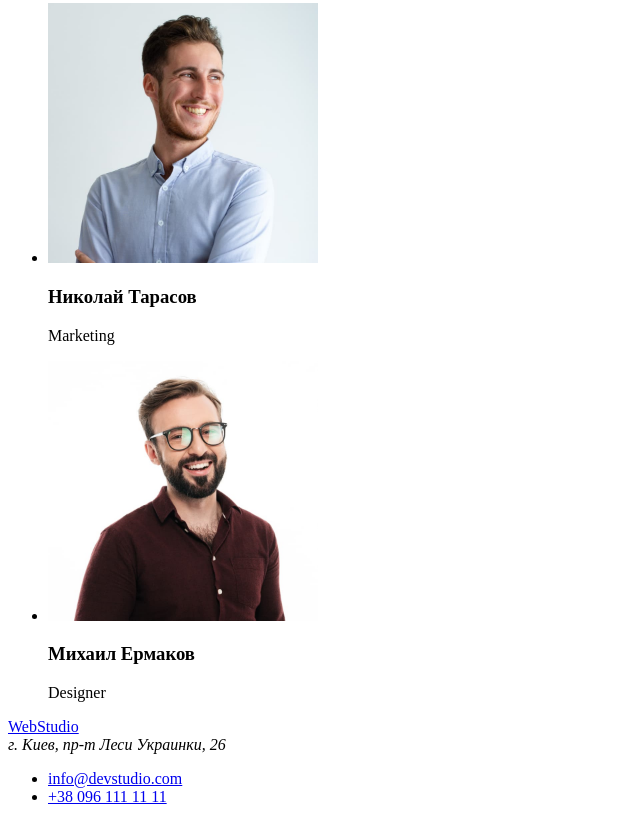
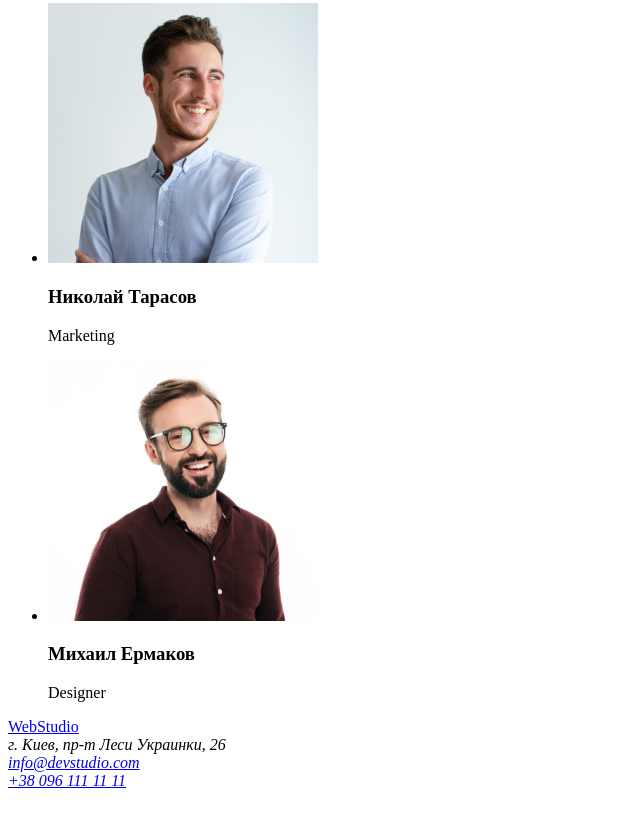
Before and after one commit to sofyaomelyanyk/goit-markup-hw-01, a plain HTML site: page index.html in a window 1280 px wide. Shown: the part 2285-3107 px from the top of the page, without its empty margins (0-640 px from the left). After the commit the page ends 3083 px from the top, so only its background shows below. Drawn offline with Linux system fonts and the light colour scheme.

Commit message:
add address

```diff
--- a/index.html
+++ b/index.html
@@ -106,12 +106,13 @@
 
 
       <a href="/">WebStudio</a>
-      <address>г. Киев, пр-т Леси Украинки, 26</address>
 
-      <ul>
-         <li><a href="mailto:info@devstudio.com">info@devstudio.com</a></li>
-         <li><a href="tel:+380961111111">+38 096 111 11 11</a></li>
-      </ul>
+      <address> г. Киев, пр-т Леси Украинки, 26 <br>
+         <a href="mailto:info@devstudio.com">info@devstudio.com</a>
+         <br>
+         <a href="tel:+380961111111">+38 096 111 11 11</a>
+      </address>
+
 
 
 
```
